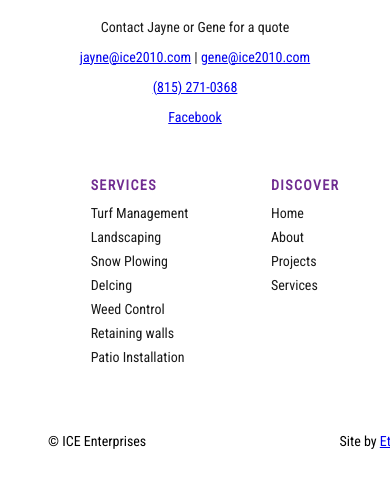
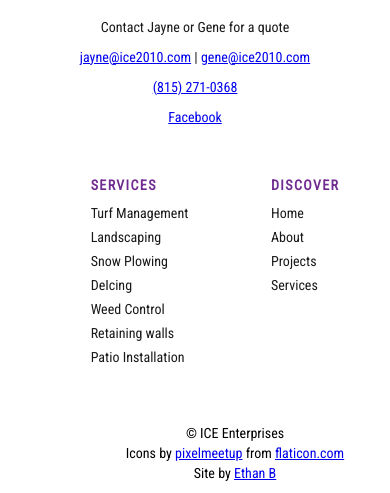
Before and after one commit to Ethanb75/ice-enterprises-II, a Gatsby site: page / in a window 390 px wide. Shown: the part 4090-4583 px from the top of the page. Before the commit the page ends 4551 px from the top, so only its background shows below. Built offline with nearby package versions, Linux system fonts and the light colour scheme; Gatsby itself is replaced by a stand-in of ours.

Commit message:
footer changes for icon

```diff
--- a/src/components/Footer.css
+++ b/src/components/Footer.css
@@ -111,6 +111,7 @@
   footer {
     flex-direction: column;
     align-items: center;
+    padding-bottom: 7rem;
   }
   footer > div {
     width: initial;
@@ -124,4 +125,11 @@
   .footLinks ul:first-of-type {
     margin-right: 0;
   }
+  .meta {
+    flex-direction: column;
+    align-items: center;
+  }
+  .meta span {
+    margin-top: .25rem;
+  }
 }
--- a/src/components/Footer.js
+++ b/src/components/Footer.js
@@ -39,6 +39,7 @@
     </div>
     <div className={color ? "meta purp" : "meta"}>
       <span>© ICE Enterprises</span>
+      <span>Icons by <a href="https://www.flaticon.com/authors/pixelmeetup" title="pixelmeetup">pixelmeetup</a> from <a href="https://www.flaticon.com/" title="Flaticon">flaticon.com</a></span>
       <span>Site by <a href="http://ethandevelops.com" target="__blank">Ethan B</a></span>
     </div>
   </footer>
```
Also changed, not shown: src/assets/icons/001-gluten-free.svg (deleted), src/assets/icons/002-ladybug.svg (deleted), src/assets/icons/003-watering-can.svg (deleted), src/assets/icons/006-sprout-1.svg (deleted), src/assets/icons/007-watering.svg (deleted), src/assets/icons/009-bee.svg (deleted).
